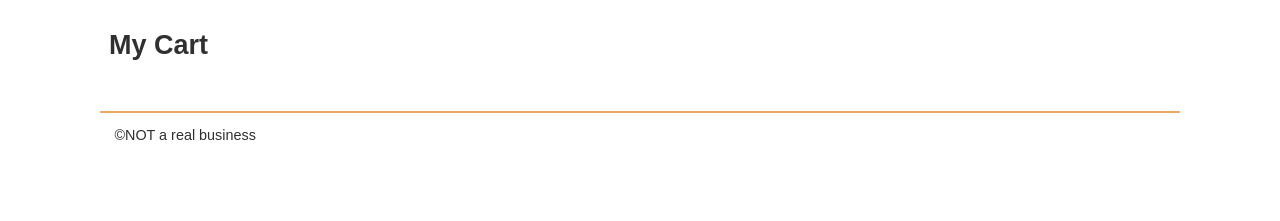
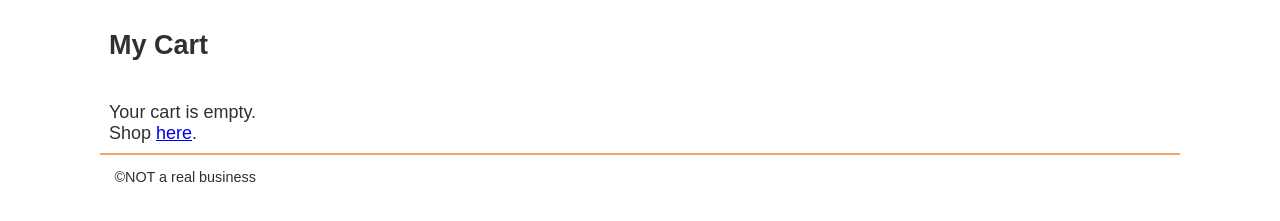
Before and after one commit to BLRomero/Team3project, a website: page src/cart/index.html in a window 1280 px wide. Shown: the part 123-344 px from the top of the page. Drawn offline with Linux system fonts and the light colour scheme.

Commit message:
restore cart js to cart index; format/lint;

```diff
--- a/src/cart/index.html
+++ b/src/cart/index.html
@@ -10,7 +10,7 @@
 
     <link rel="stylesheet" href="/css/style.css" />
 
-
+    <script src="../js/cart.js" type="module"></script>
   </head>
 
   <body>
--- a/src/js/cart.js
+++ b/src/js/cart.js
@@ -42,7 +42,6 @@ function numberWithCommas(x) {
   return x.toString().replace(/\B(?=(\d{3})+(?!\d))/g, ",");
 }
 
-
 // if there are items in the cart, total will be displayed
 function renderCartTotal() {
   const cartItems = getLocalStorage("so-cart");
```
Also changed, not shown: src/checkout/index.html (+0 -2 lines), src/css/style.css (line endings or trailing spaces), src/js/main.js (line endings or trailing spaces).
